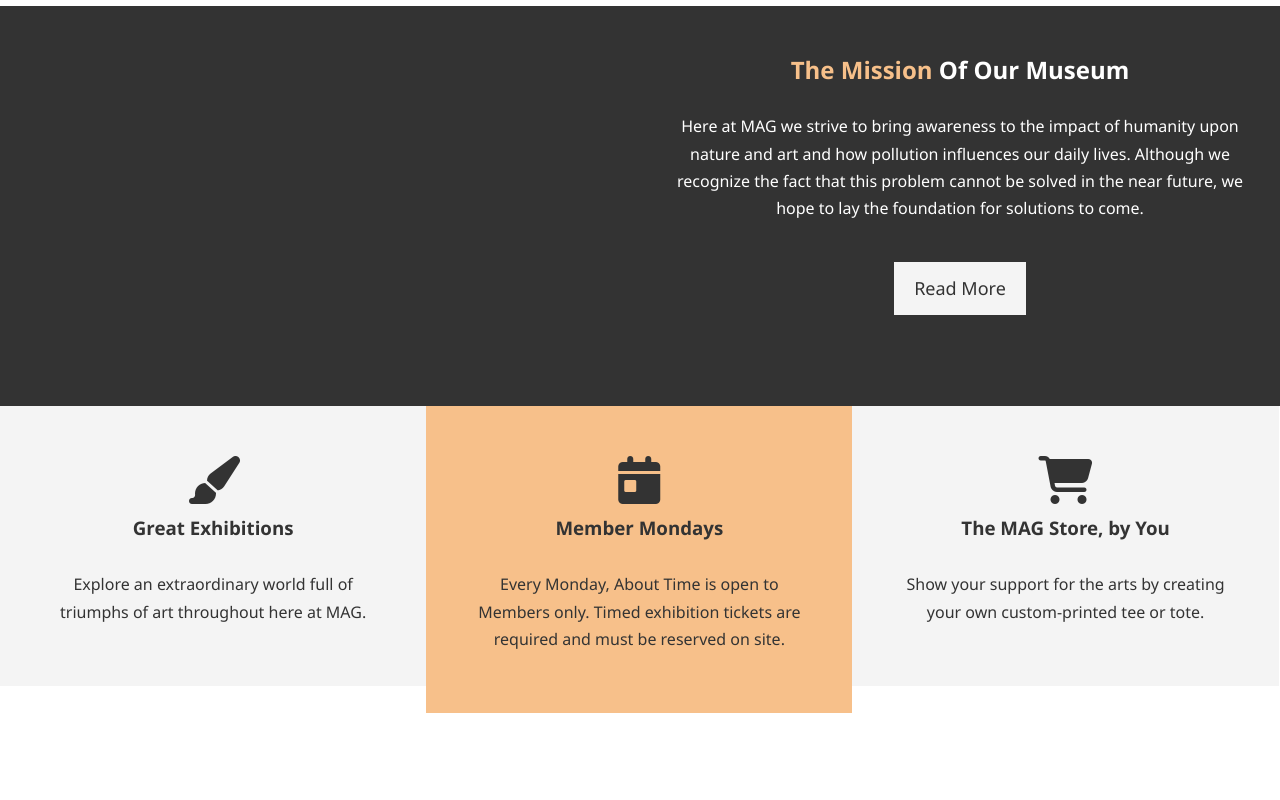
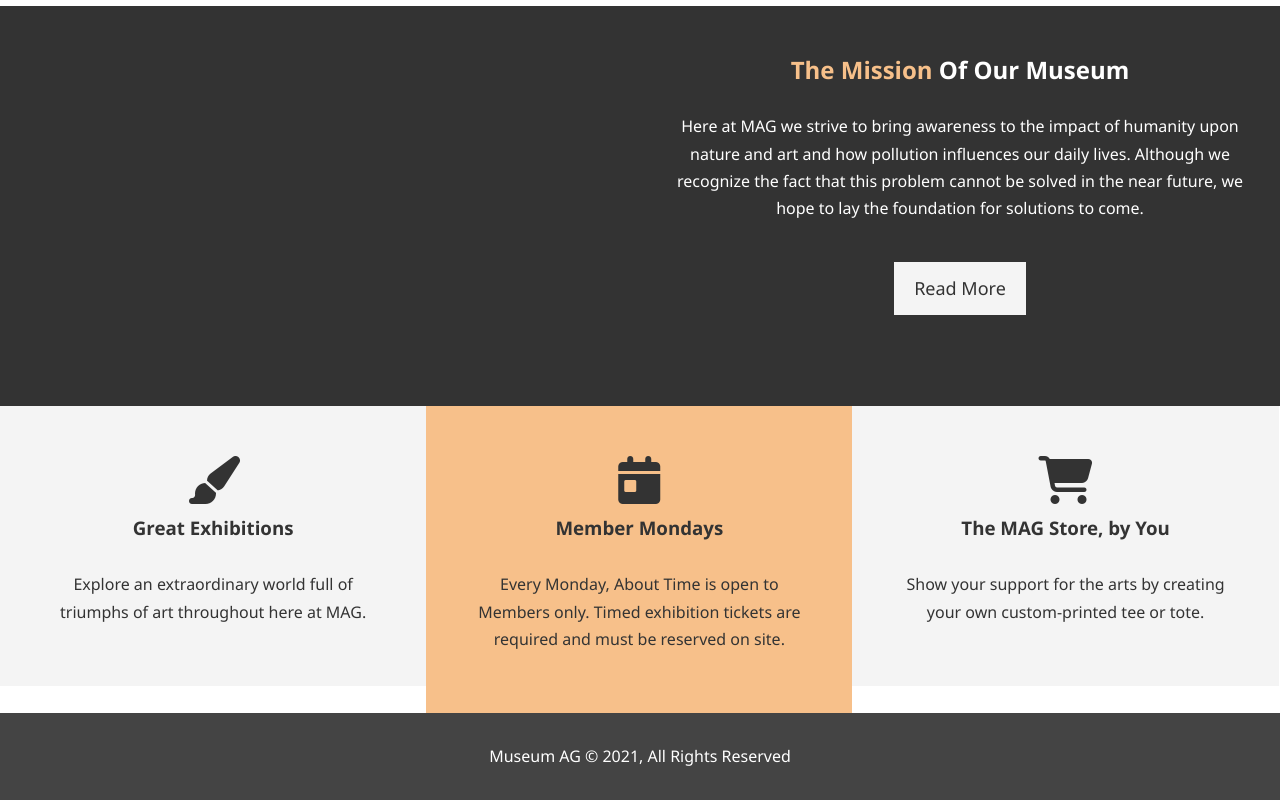
Before and after one commit to alexbtnr/Museum-AG, a plain HTML site: page index.html in a window 1280 px wide. Shown: the part 661-1461 px from the top of the page. Before the commit the page ends 1374 px from the top, so only its background shows below. Drawn offline with Linux system fonts and the light colour scheme.

Commit message:
Added html and css for the main footer area

```diff
--- a/css/style.css
+++ b/css/style.css
@@ -76,6 +76,10 @@ p {
 .bg-primary {
   background: #f7c08a;
   color: #333;
+}
+
+.clr {
+  clear: both;
 }
 
 /* Navbar */
@@ -174,3 +178,11 @@ p {
 .box i {
   margin-bottom: 10px;
 }
+
+/* Footer */
+#main-footer {
+  text-align: center;
+  background: #444;
+  color: #fff;
+  padding: 20px;
+}
--- a/index.html
+++ b/index.html
@@ -82,5 +82,11 @@
         </p>
       </div>
     </section>
+
+    <div class="clr"></div>
+
+    <footer id="main-footer">
+      <p>Museum AG &copy; 2021, All Rights Reserved</p>
+    </footer>
   </body>
 </html>
```
